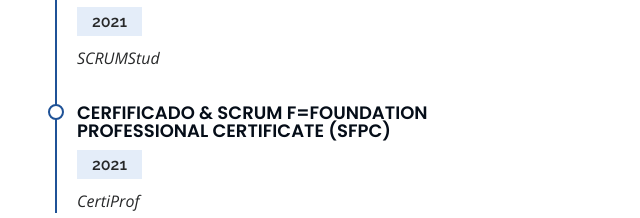
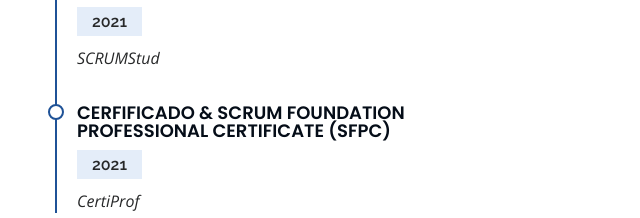
Before and after one commit to RuanST/RuanST.github.io, a plain HTML site: page index.html in a window 1280 px wide. Shown: the part 3422-3640 px from the top of the page, 260-900 px from the left. Drawn offline with nearby package versions, Linux system fonts and the light colour scheme.

```diff
--- a/index.html
+++ b/index.html
@@ -329,7 +329,7 @@
                             <p><em>SCRUMStud</em></p>
                         </div>
                         <div class="resume-item">
-                            <h4>Cerfificado &amp; Scrum f=Foundation Professional Certificate (SFPC)</h4>
+                            <h4>Cerfificado &amp; Scrum Foundation Professional Certificate (SFPC)</h4>
                             <h5>2021</h5>
                             <p><em>CertiProf</em></p>
                         </div>
```
